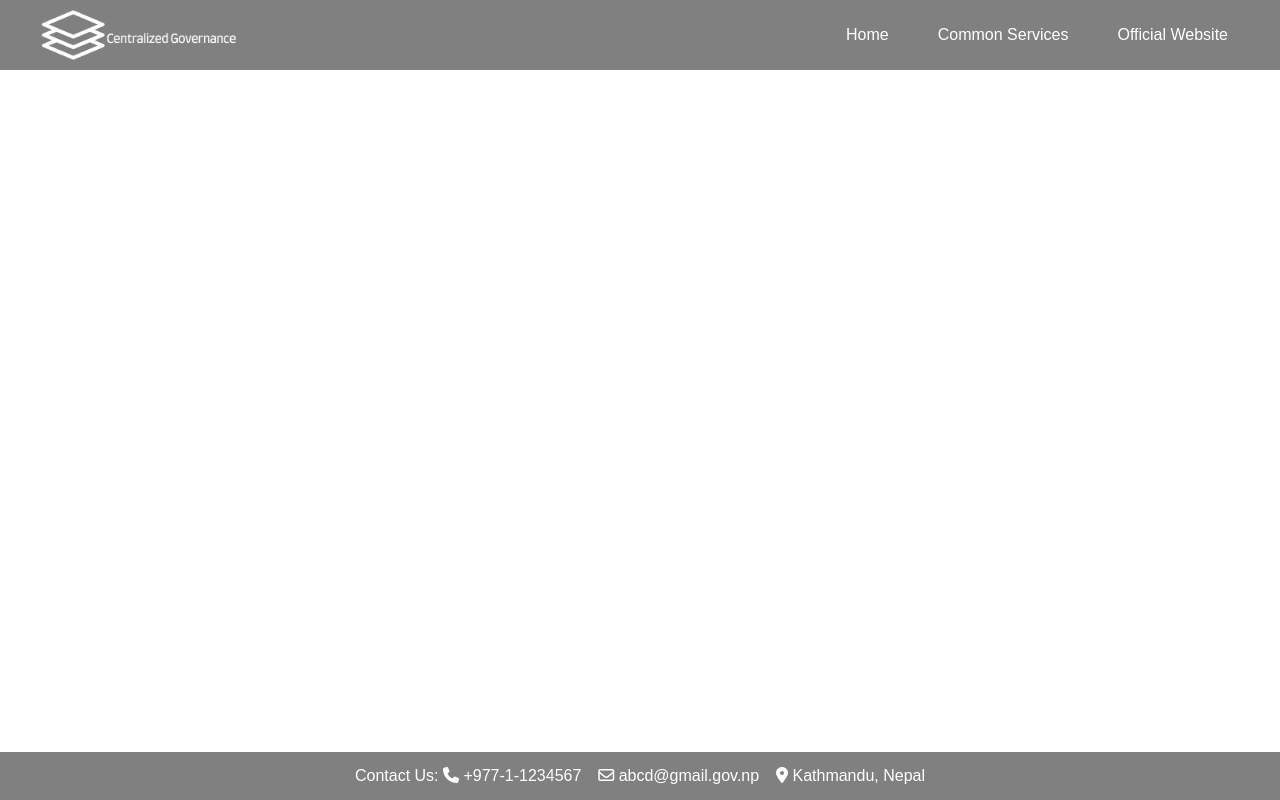
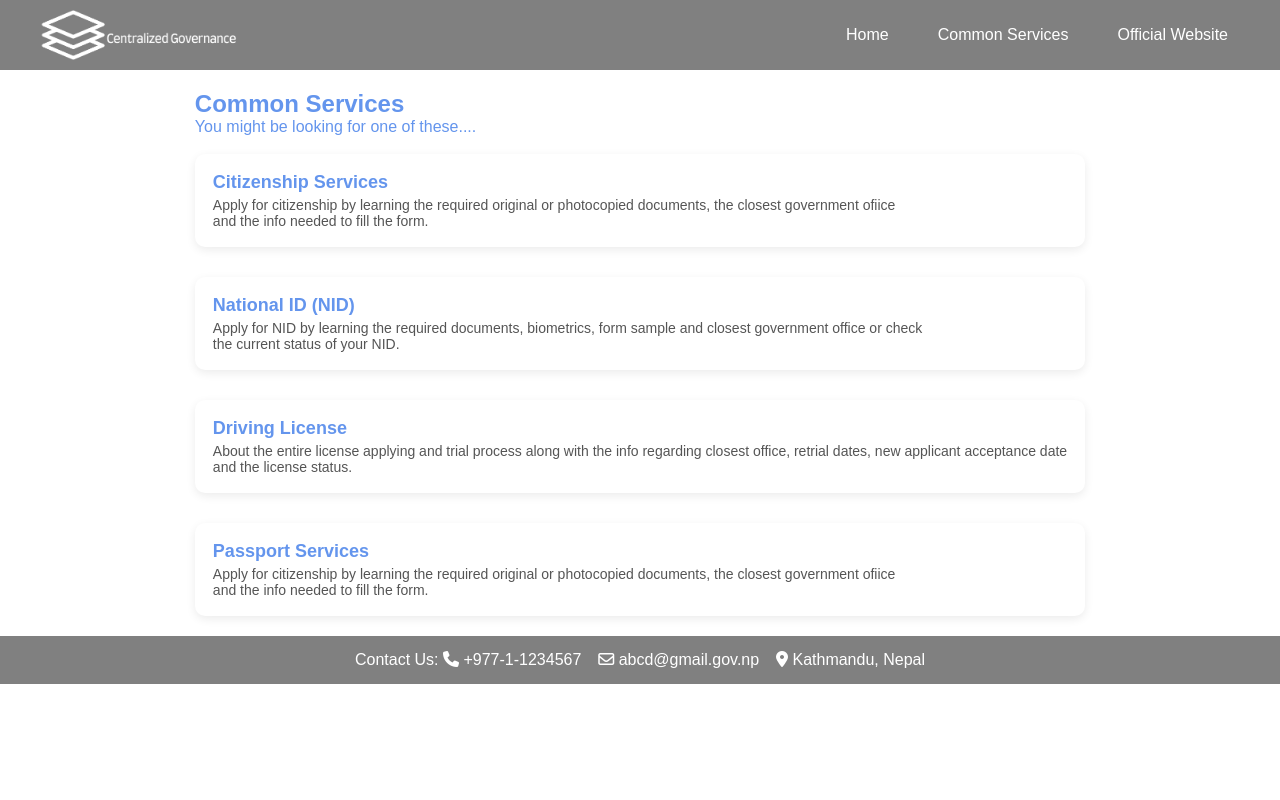
Before and after one commit to GrumpyCTZN/Centralised-Governance, a Flask app: page /commonservices in a window 1280 px wide. Run offline with Flask 2, Linux system fonts and the light colour scheme; some libraries are stand-ins or nearby versions.

Commit message:
common services

```diff
--- a/static/css/style.css
+++ b/static/css/style.css
@@ -157,3 +157,65 @@ footer{
 .search-input::placeholder,.search-icon{
     color: rgba(0,0,0,0.25);
 }
+
+
+.services-wrapper {
+  max-width: 1200px;
+  margin: 0 auto;
+  padding:20px;
+  color: cornflowerblue;
+}
+
+.services-header {
+  text-align: left;
+  margin-bottom: 20px;
+}
+
+.services-header h2 {
+    height:700px;
+  color:darkblue;
+  margin-bottom: 5px;
+}
+.services-header p {
+    height:600px;
+    color:#666;
+  margin: 0;
+}
+
+.services-list {
+  display: flex;
+  flex-direction: column;
+  gap: 30px;
+  align-items: flex-start;
+}
+
+.service-item {
+  display: flex;
+  flex-direction: column;
+  gap: 10px;
+  padding: 18px;
+  background: #ffffff;
+  border-radius: 10px;
+  text-decoration: none;
+  color: inherit;
+  box-shadow: 0 3px 10px rgba(0,0,0,0.08);
+  transition: transform 0.2s, box-shadow 0.2s;
+  width: 100%;
+  text-align: left;
+}
+
+.service-item:hover {
+  transform: translateY(-3px);
+  box-shadow: 0 6px 18px rgba(0,0,0,0.15);
+}
+
+.service-item h3 {
+  margin: 0;
+  font-size: 18px;
+}
+
+.service-item p {
+  margin: 4px 0 0;
+  font-size: 14px;
+  color: #555;
+}
--- a/templates/commonservices.html
+++ b/templates/commonservices.html
@@ -1,11 +1,45 @@
-{%extends 'base.html'%}
+{% extends 'base.html' %}
 
 {% block head %}
 <title>Common Services</title>
+{%endblock%}
+{% block body %}
+<section class="services-wrapper">
+<main></main>
+    <div class="header">
+        <h2>Common Services</h2>
+        <p>You might be looking for one of these....<br><br></p>
+    </div>
+      <div class="services-list">
+
+    <a class="service-item" href="#">
+      <div>
+        <h3>Citizenship Services</h3>
+        <p>Apply for citizenship by learning the required original or photocopied documents, the closest government ofiice<br>and the info needed to fill the form.</p>
+      </div>
+    </a>
+
+    <a class="service-item" href="#">
+      <div>
+        <h3>National ID (NID)</h3>
+        <p>Apply for NID by learning the required documents, biometrics, form sample and closest government office or check<br>the current status of your NID.</p>
+      </div>
+    </a>
+
+    <a class="service-item" href="#">
+      <div>
+        <h3>Driving License</h3>
+        <p>About the entire license applying and trial process along with the info regarding closest office, retrial dates, new applicant acceptance date<br>and the license status.</p>
+      </div>
+    </a>
+
+    <a class="service-item" href="#">
+      <div>
+        <h3>Passport Services</h3>
+        <p>Apply for citizenship by learning the required original or photocopied documents, the closest government ofiice<br>and the info needed to fill the form.</p>
+      </div>
+    </a>
+
+  </div>
+</section>
 {% endblock %}
-
-
-
-{% block body %}
-<main></main>
-{% endblock %}
```
